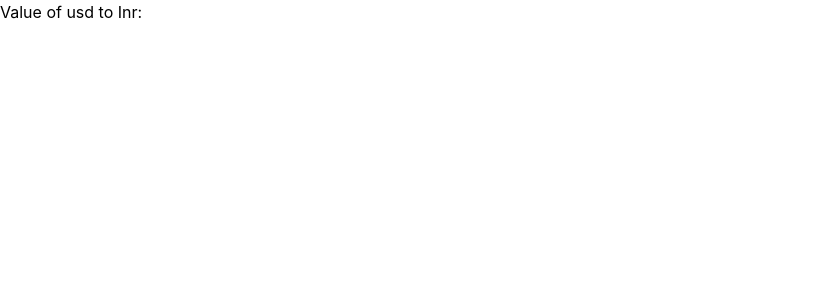
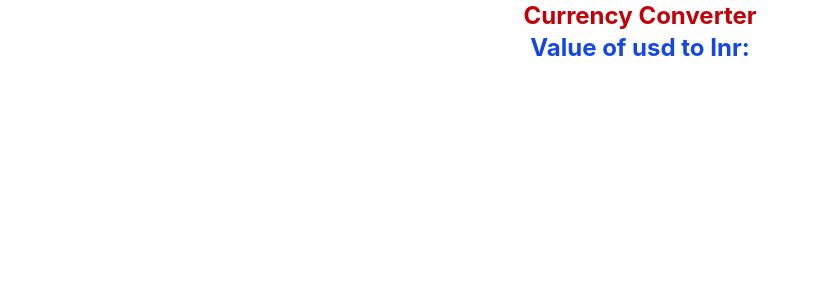
Before and after one commit to Mr-Tawahi/currency_converter, a React (Vite) app: page / in a window 1280 px wide. Shown: the top 300 px of the page, without its empty margins (0-820 px from the left). Built offline with nearby package versions, Linux system fonts and the light colour scheme; no server answers.

Commit message:
Add Colors

```diff
--- a/src/App.jsx
+++ b/src/App.jsx
@@ -9,7 +9,8 @@ function App() {
 
   return (
     <>
-    <h1>Value of usd to Inr: {response['inr']}</h1>
+    <h1 className='text-red-700 text-center font-bold text-2xl'>Currency Converter</h1>
+    <h1 className='text-blue-700 text-center font-bold text-2xl'>Value of usd to Inr: {response['inr']}</h1>
     </>
   )
 }
```
Also changed, not shown: src/components/InputBox.jsx (added, +13 -0 lines).
